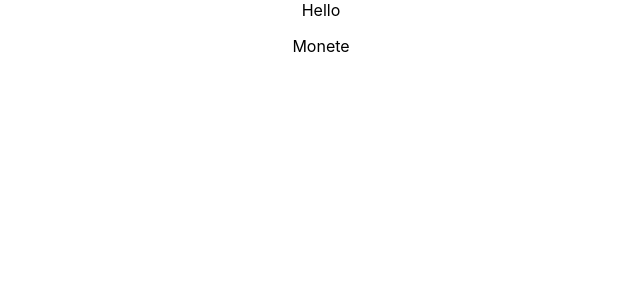
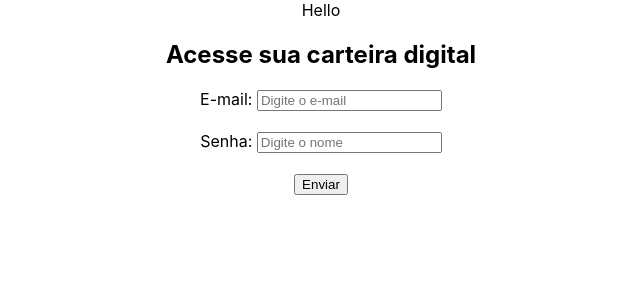
Before and after one commit to adriellyb/porta-niquel, a React (Create React App) app in the folder front/: page / in a window 1280 px wide. Shown: the top 300 px of the page, without its empty margins (319-959 px from the left). Built offline with nearby package versions, Linux system fonts and the light colour scheme; the HTML template or start-up script is replaced by a standard one.

Commit message:
front: integrando login

```diff
--- a/front/package.json
+++ b/front/package.json
@@ -10,6 +10,7 @@
     "@types/node": "^16.18.100",
     "@types/react": "^18.3.3",
     "@types/react-dom": "^18.3.0",
+    "axios": "^1.7.2",
     "react": "^18.3.1",
     "react-dom": "^18.3.1",
     "react-scripts": "5.0.1",
--- /dev/null
+++ b/front/src/components/LoginForm/index.tsx
@@ -0,0 +1,59 @@
+import { useState } from "react";
+import api from "../../services/api";
+
+export default function LoginForm() {
+
+    const [data, setData] = useState({
+        email: '',
+        senha: ''
+    })
+
+    const valueInput = (e: any) => {
+        setData({
+            ...data,
+            [e.target.name]: e.target.value
+        })
+    }
+
+    const enterLogin = async (e: any) => {
+        e.preventDefault();
+        const headers = {
+            'headers': {
+                'Content-Type': 'application/x-www-form-urlencoded',
+            }
+        };
+
+        await api
+        .post('/login', data, headers)
+            .then((res) => {
+                console.log(res);
+
+                setData({
+                    email: '',
+                    senha: ''
+                });
+            }).catch((err) => {
+                console.error("Ocorreu um erro: " + err);
+
+            });
+    }
+
+    return (
+        <>
+            <h2>Acesse sua carteira digital</h2>
+
+            <form onSubmit={enterLogin}>
+
+                <label>E-mail: </label>
+                <input type='email' name='email' placeholder='Digite o e-mail' onChange={valueInput} /><br /><br />
+
+                <label>Senha: </label>
+                <input type='password' name='senha' placeholder='Digite o nome' onChange={valueInput} /><br /><br />
+
+
+                <button type='submit'>Enviar</button><br /><br />
+
+            </form>
+        </>
+    )
+}
--- a/front/src/pages/Login/Login.tsx
+++ b/front/src/pages/Login/Login.tsx
@@ -1,9 +1,10 @@
+import LoginForm from "../../components/LoginForm";
 
 function Login() {
 
     return(
         <>
-            <p>Monete</p>
+            <LoginForm />
         </>
     )
 }
--- /dev/null
+++ b/front/src/services/api.js
@@ -0,0 +1,7 @@
+import axios from "axios";
+
+const api = axios.create({
+  baseURL: "http://localhost:3333",
+});
+
+export default api;
```
Also changed, not shown: front/src/components/CardUserInfo/index.tsx (added, +29 -0 lines), front/src/pages/Home/Home.tsx (added, +12 -0 lines), 1 other file (tests, documents, lock files or other folders).
